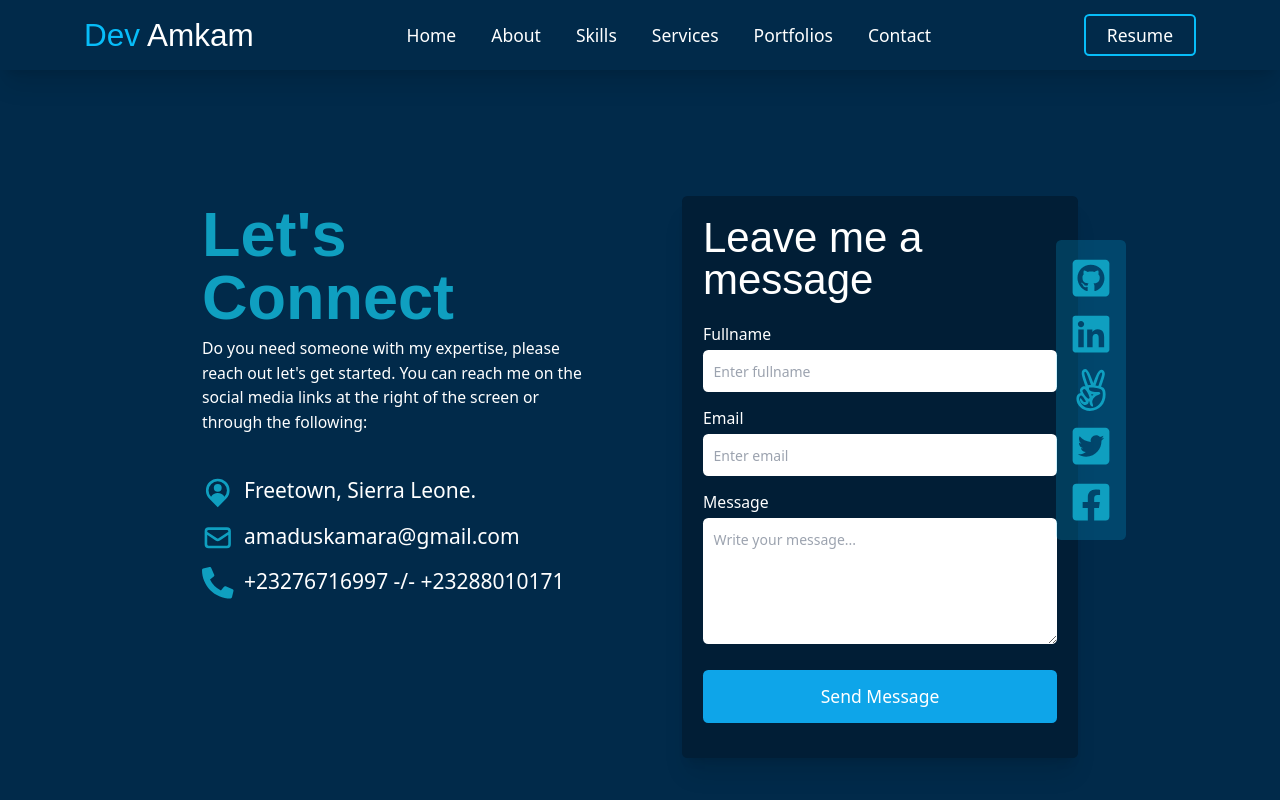
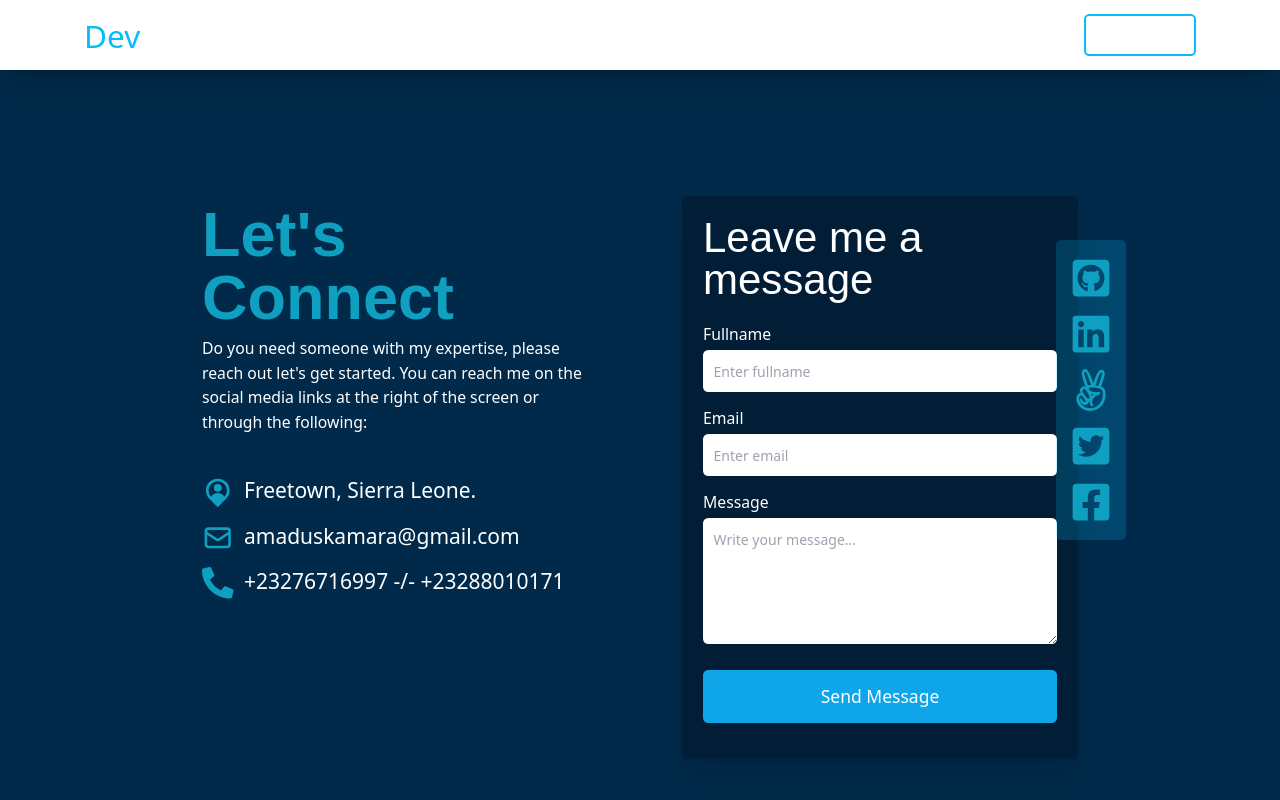
Before and after one commit to AmaduKamara/amkam, a Next.js app: page /contact in a window 1280 px wide. Shown: the top 800 px of the page. Built offline with nearby package versions, Linux system fonts and the light colour scheme.

Commit message:
Add blur effect of Top Navbar

```diff
--- a/components/Navbar/Navbar.jsx
+++ b/components/Navbar/Navbar.jsx
@@ -6,13 +6,13 @@ const Navbar = () => {
   const router = useRouter();
 
   return (
-    <div className="bg-primary py-5 shadow-xl sticky top-0 z-50">
+    <div className="py-5 shadow-xl sticky top-0 z-50 backdrop-blur transition-colors duration-500 lg:z-50 dark:border-gray-50/[0.06] bg-white supports-backdrop-blur:bg-white/95 dark:bg-cyan-900/75">
       <div className="px-24 flex justify-between items-center">
-        <div>
-          <h1 className="text-white text-4xl">
-            <span className="logo-text">Dev</span> Amkam
-          </h1>
-        </div>
+        <Link href="/">
+          <a className="text-white text-4xl">
+            <span className="logo-text">Dev</span>Amkam
+          </a>
+        </Link>
         <nav>
           <ul className="flex items-center">
             <li className="mx-5">
```
